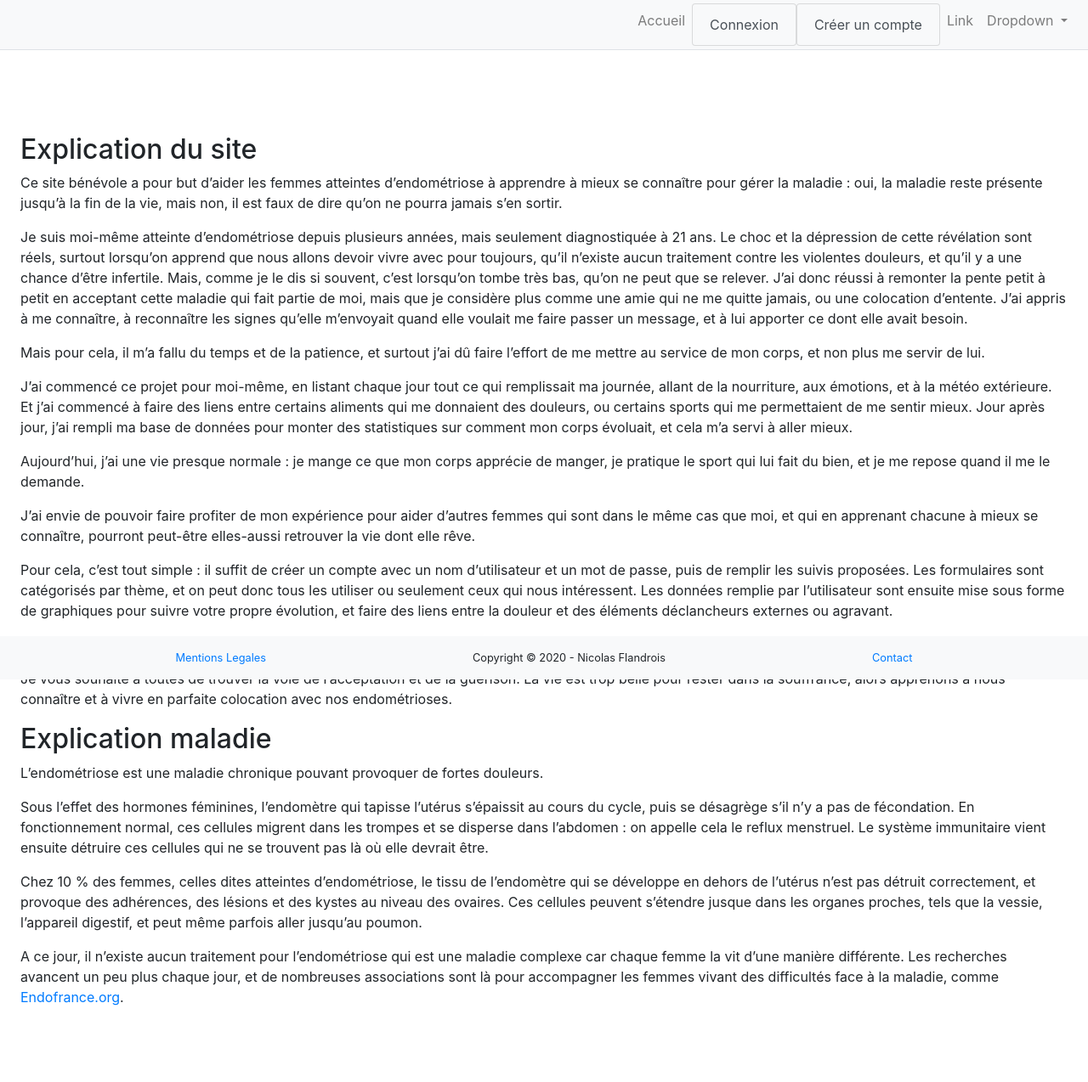
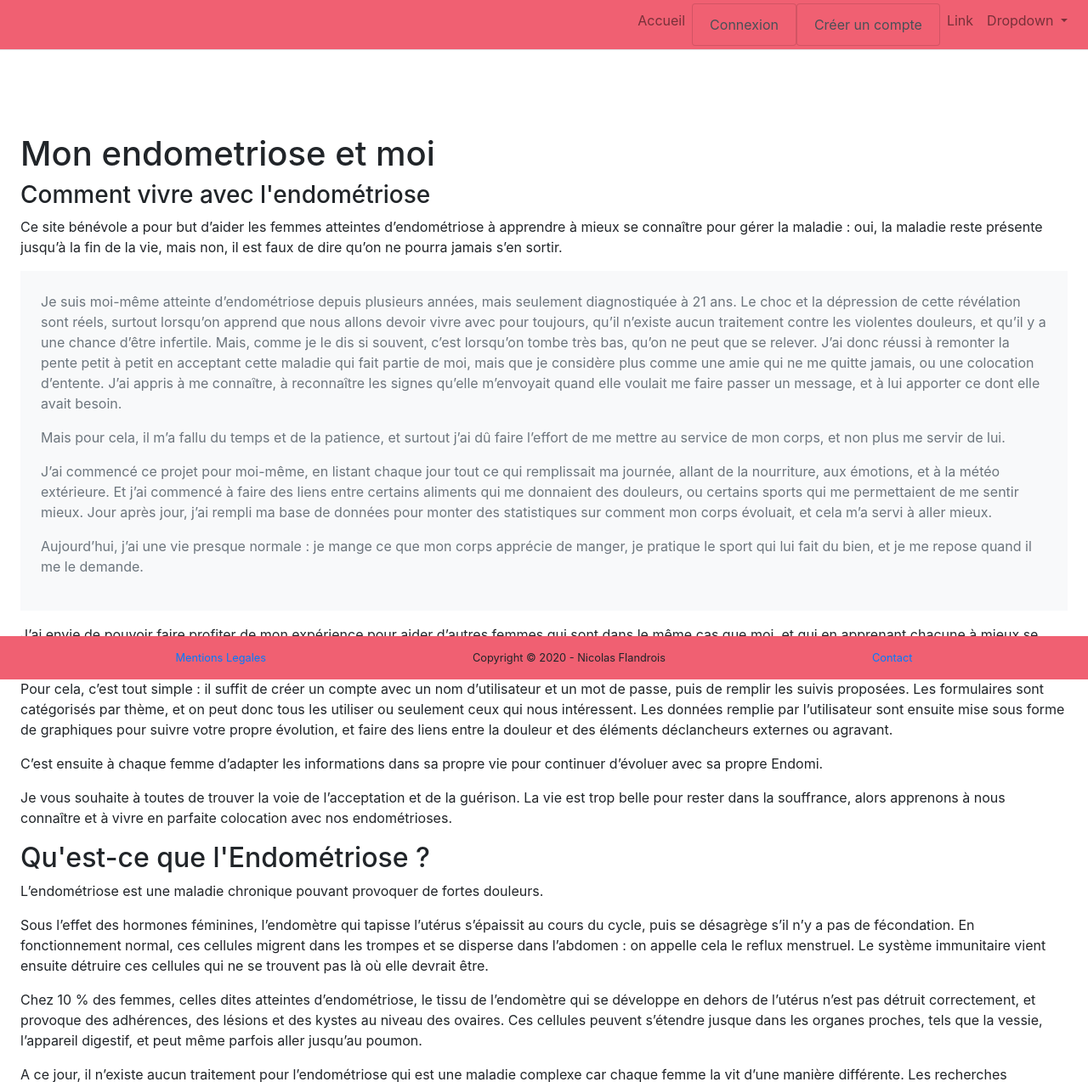
Before and after one commit to NicolasFlandrois/Endomi-et-Moi, a Django app: page / in a window 1280 px wide. Shown: the top 1274 px of the page at 85% size. Before the commit the page ends 1184 px from the top, so only its background shows below. Run offline with Django 3.2, Linux system fonts and the light colour scheme; some libraries are stand-ins or nearby versions.

Commit message:
Colours Theme/Schema & Titles

```diff
--- a/home/templates/home/base.html
+++ b/home/templates/home/base.html
@@ -23,6 +23,10 @@
   <!-- Custom styles for this template -->
   <link href="{% static 'home/css/simple-sidebar.css' %}" rel="stylesheet">
 
+  <!-- Google Fonts -->
+  <link href="https://fonts.googleapis.com/css2?family=PT+Sans&display=swap" rel="stylesheet" type="text/css">
+  <!-- <link href="http://fonts.googleapis.com/css?family=Scope+One" rel="stylesheet" type="text/css"> -->
+
 </head>
 
 <body>
@@ -31,22 +35,22 @@
 
   {% if user.is_authenticated %}
     <!-- Sidebar -->
-    <div class="bg-light border-right" id="sidebar-wrapper">
+    <div class="border-right" style="background-color: #f06072" id="sidebar-wrapper">
       <div class="sidebar-heading justify-content-center py-1">
         <a  href="{% url 'home' %}" title="Accueil" alt="Accueil Mon Endomi">Mon Endomi</a>
       </div>
         <div class="list-group list-group-flush">
             <!-- Subtitle Forms -->
             <h5 class="p-2">Mon Suivi</h5>
-            <a href="#" class="list-group-item list-group-item-action bg-light" title="Douleurs" alt="Douleurs">Douleurs</a>
-            <a href="#" class="list-group-item list-group-item-action bg-light" title="Système digestif" alt="Système digestif">Système digestif</a>
-            <a href="#" class="list-group-item list-group-item-action bg-light" title="Système digestif" alt="Système digestif">Système digestif</a>
+            <a href="#" class="list-group-item list-group-item-action" style="background-color: #f06072" title="Douleurs" alt="Douleurs">Douleurs</a>
+            <a href="#" class="list-group-item list-group-item-action" style="background-color: #f06072" title="Système digestif" alt="Système digestif">Système digestif</a>
+            <a href="#" class="list-group-item list-group-item-action" style="background-color: #f06072" title="Système digestif" alt="Système digestif">Système digestif</a>
         </div>
-        <div class="list-group list-group-flush">
+        <div class="list-group list-group-flush" style="background-color: #f06072" >
             <!-- Subtitle Graphs -->
             <h5 class="p-2">Mes Graphs</h5>
-            <a href="#" class="list-group-item list-group-item-action bg-light" title="Mon Suivi" alt="Mon Suivi">Graph1</a>
-            <a href="#" class="list-group-item list-group-item-action bg-light" title="Mes Graph" alt="Mes Graph">Graph2</a>
+            <a href="#" class="list-group-item list-group-item-action" style="background-color: #f06072" title="Mon Suivi" alt="Mon Suivi">Graph1</a>
+            <a href="#" class="list-group-item list-group-item-action" style="background-color: #f06072" title="Mes Graph" alt="Mes Graph">Graph2</a>
         </div>
       </div>
     <!-- /#sidebar-wrapper -->
@@ -56,7 +60,7 @@
     <!-- Page Content -->
     <div id="page-content-wrapper">
 
-      <nav class="container-fluid navbar navbar-expand-lg navbar-light bg-light border-bottom py-1" id="mainNav">
+      <nav class="container-fluid navbar navbar-expand-lg navbar-light border-bottom py-1" style="background-color: #f06072" id="mainNav">
 
         {% if user.is_authenticated %}
         <button class="btn btn-primary" id="menu-toggle">Menu</button>
@@ -70,20 +74,20 @@
           <ul class="navbar-nav ml-auto mt-2 mt-lg-0">
           {% if user.is_authenticated %}
             <li class="nav-item active">
-              <a href="{% url 'profile' %}" class="list-group-item list-group-item-action bg-light" title="Mon Compte" alt="Mon Compte">Mon Compte</a>
+              <a href="{% url 'profile' %}" class="list-group-item list-group-item-action" style="background-color: #f06072" title="Mon Compte" alt="Mon Compte">Mon Compte</a>
             </li>
             <li class="nav-item active">
-              <a href="{% url 'logout' %}" class="list-group-item list-group-item-action bg-light" title="Déconnexion" alt="Déconnexion">Déconnexion</a>
+              <a href="{% url 'logout' %}" class="list-group-item list-group-item-action" style="background-color: #f06072" title="Déconnexion" alt="Déconnexion">Déconnexion</a>
             </li>
           {% else %}
             <li class="nav-item">
               <a  class="nav-link" href="{% url 'home' %}" title="Accueil" alt="Accueil">Accueil</a>
             </li>
             <li class="nav-item active">
-              <a href="{% url 'login' %}" class="list-group-item list-group-item-action bg-light" title="Connexion" alt="Connexion">Connexion</a>
+              <a href="{% url 'login' %}" class="list-group-item list-group-item-action" style="background-color: #f06072" title="Connexion" alt="Connexion">Connexion</a>
             </li>
             <li class="nav-item active">
-              <a href="{% url 'register' %}" class="flex-fill list-group-item list-group-item-action bg-light" title="Créer un Compte" alt="Créer un Compte">Créer un compte</a>
+              <a href="{% url 'register' %}" class="flex-fill list-group-item list-group-item-action" style="background-color: #f06072" title="Créer un Compte" alt="Créer un Compte">Créer un compte</a>
             </li>
           {% endif %}
             <li class="nav-item">
@@ -126,7 +130,7 @@
   <!-- /#wrapper -->
 
   <!-- Footer -->
-  <footer class="footer fixed-bottom bg-light">
+  <footer class="footer fixed-bottom" style="background-color: #f06072">
     <div class="container d-flex footer_block">
       <div class="m-3 mx-auto small text-center text-gray-dark">
         <a href="{% url 'legal' %}">Mentions Legales</a>
@@ -143,7 +147,7 @@
   <script src="{% static 'home/vendor/jquery/jquery.min.js' %}"></script>
   <script src="{% static 'home/vendor/bootstrap/js/bootstrap.bundle.min.js' %}"></script>
 
-  <!-- Menu Toggle Script -->
+  <!-- Menu/Sidebar Toggle Script -->
   <script>
     $("#menu-toggle").click(function(e) {
       e.preventDefault();
--- a/home/templates/home/home.html
+++ b/home/templates/home/home.html
@@ -4,19 +4,20 @@
 {% block content %}
 
 <div class="p-4">
-  <h2 id="explication-du-site">Explication du site</h2>
+  <h1 id="site-description">Mon endometriose et moi</h1>
+  <h3 id="subtitle">Comment vivre avec l'endométriose</h3>
   <p>Ce site bénévole a pour but d’aider les femmes atteintes d’endométriose à apprendre à mieux se connaître pour gérer la maladie : oui, la maladie reste présente jusqu’à la fin de la vie, mais non, il est faux de dire qu’on ne pourra jamais s’en sortir.</p>
-  <blockquote>
-  <p>Je suis moi-même atteinte d’endométriose depuis plusieurs années, mais seulement diagnostiquée à 21 ans. Le choc et la dépression de cette révélation sont réels, surtout lorsqu’on apprend que nous allons devoir vivre avec pour toujours, qu’il n’existe aucun traitement contre les violentes douleurs, et qu’il y a une chance d’être infertile. Mais, comme je le dis si souvent, c’est lorsqu’on tombe très bas, qu’on ne peut que se relever. J’ai donc réussi à remonter la pente petit à petit en acceptant cette maladie qui fait partie de moi, mais que je considère plus comme une amie qui ne me quitte jamais, ou une colocation d’entente. J’ai appris à me connaître, à reconnaître les signes qu’elle m’envoyait quand elle voulait me faire passer un message, et à lui apporter ce dont elle avait besoin.</p>
-  <p>Mais pour cela, il m’a fallu du temps et de la patience, et surtout j’ai dû faire l’effort de me mettre au service de mon corps, et non plus me servir de lui.</p>
-  <p>J’ai commencé ce projet pour moi-même, en listant chaque jour tout ce qui remplissait ma journée, allant de la nourriture, aux émotions, et à la météo extérieure. Et j’ai commencé à faire des liens entre certains aliments qui me donnaient des douleurs, ou certains sports qui me permettaient de me sentir mieux. Jour après jour, j’ai rempli ma base de données pour monter des statistiques sur comment mon corps évoluait, et cela m’a servi à aller mieux.</p>
-  <p>Aujourd’hui, j’ai une vie presque normale : je mange ce que mon corps apprécie de manger, je pratique le sport qui lui fait du bien, et je me repose quand il me le demande.</p>
+  <blockquote class="p-4 bg-light text-muted" id="testimony">
+    <p>Je suis moi-même atteinte d’endométriose depuis plusieurs années, mais seulement diagnostiquée à 21 ans. Le choc et la dépression de cette révélation sont réels, surtout lorsqu’on apprend que nous allons devoir vivre avec pour toujours, qu’il n’existe aucun traitement contre les violentes douleurs, et qu’il y a une chance d’être infertile. Mais, comme je le dis si souvent, c’est lorsqu’on tombe très bas, qu’on ne peut que se relever. J’ai donc réussi à remonter la pente petit à petit en acceptant cette maladie qui fait partie de moi, mais que je considère plus comme une amie qui ne me quitte jamais, ou une colocation d’entente. J’ai appris à me connaître, à reconnaître les signes qu’elle m’envoyait quand elle voulait me faire passer un message, et à lui apporter ce dont elle avait besoin.</p>
+    <p>Mais pour cela, il m’a fallu du temps et de la patience, et surtout j’ai dû faire l’effort de me mettre au service de mon corps, et non plus me servir de lui.</p>
+    <p>J’ai commencé ce projet pour moi-même, en listant chaque jour tout ce qui remplissait ma journée, allant de la nourriture, aux émotions, et à la météo extérieure. Et j’ai commencé à faire des liens entre certains aliments qui me donnaient des douleurs, ou certains sports qui me permettaient de me sentir mieux. Jour après jour, j’ai rempli ma base de données pour monter des statistiques sur comment mon corps évoluait, et cela m’a servi à aller mieux.</p>
+    <p>Aujourd’hui, j’ai une vie presque normale : je mange ce que mon corps apprécie de manger, je pratique le sport qui lui fait du bien, et je me repose quand il me le demande.</p>
   </blockquote>
   <p>J’ai envie de pouvoir faire profiter de mon expérience pour aider d’autres femmes qui sont dans le même cas que moi, et qui en apprenant chacune à mieux se connaître, pourront peut-être elles-aussi retrouver la vie dont elle rêve.</p>
   <p>Pour cela, c’est tout simple : il suffit de créer un compte avec un nom d’utilisateur et un mot de passe, puis de remplir les <!-- bases de données --> suivis proposées. Les formulaires sont catégorisés par thème, et on peut donc tous les utiliser ou seulement ceux qui nous intéressent. <!-- La base de --> Les données remplie par l’utilisateur <!-- est --> sont ensuite mise sous forme de <!-- statistiques --> graphiques pour <!-- voir sa --> suivre votre propre évolution, et faire des liens entre <!-- les douleurs et ce qui pourrait les déclencher --> la douleur et des éléments déclancheurs externes ou agravant.</p>
   <p>C’est ensuite à chaque femme d’adapter les informations dans sa propre vie pour continuer d’évoluer avec sa propre Endomi.</p>
   <p>Je vous souhaite à toutes de trouver la voie de l’acceptation et de la guérison. La vie est trop belle pour rester dans la souffrance, alors apprenons à nous connaître et à vivre en parfaite colocation avec nos endométrioses.</p>
-  <h2 id="explication-maladie">Explication maladie</h2>
+  <h2 id="sickness-explained">Qu'est-ce que l'Endométriose ?</h2>
   <p>L’endométriose est une maladie chronique pouvant provoquer de fortes douleurs.</p>
   <p>Sous l’effet des hormones féminines, l’endomètre qui tapisse l’utérus s’épaissit au cours du cycle, puis se désagrège s’il n’y a pas de fécondation. En fonctionnement normal, ces cellules migrent dans les trompes et se disperse dans l’abdomen : on appelle cela le reflux menstruel. Le système immunitaire vient ensuite détruire ces cellules qui ne se trouvent pas là où elle devrait être.</p>
   <p>Chez 10 % des femmes, celles dites atteintes d’endométriose, le tissu de l’endomètre qui se développe en dehors de l’utérus n’est pas détruit correctement, et provoque des adhérences, des lésions et des kystes au niveau des ovaires. Ces cellules peuvent s’étendre jusque dans les organes proches, tels que la vessie, l’appareil digestif, et peut même parfois aller jusqu’au poumon.</p>
```
